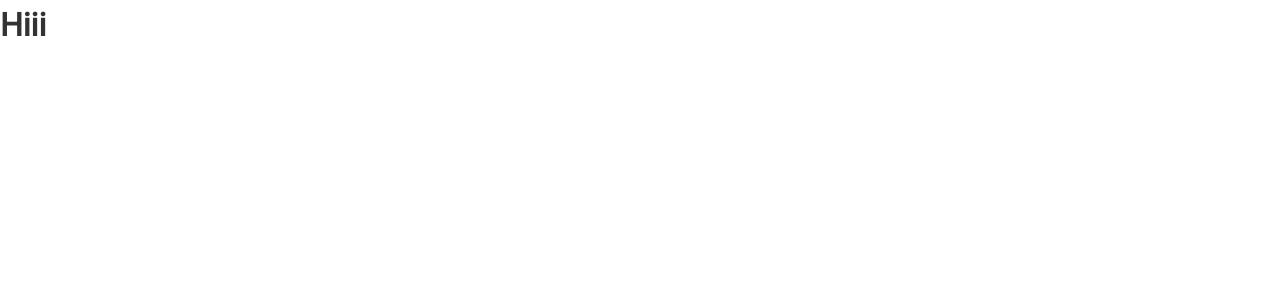
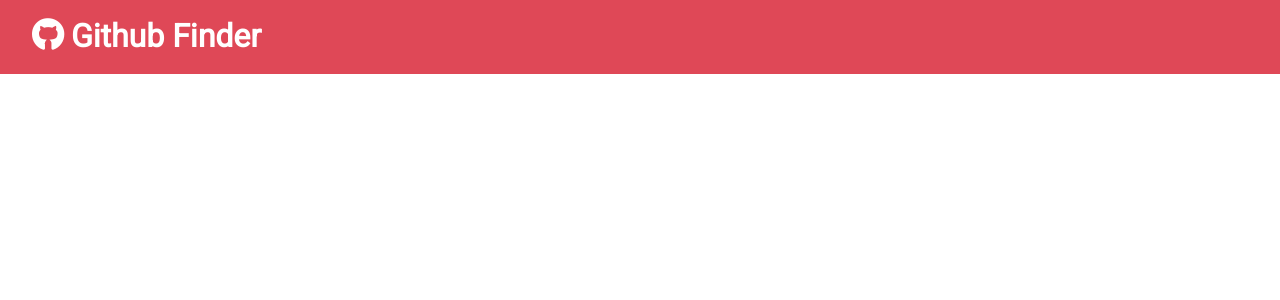
Before and after one commit to GoodnessObi/github-finder, a React (Create React App) app: page / in a window 1280 px wide. Shown: the top 300 px of the page. Built offline with nearby package versions, Linux system fonts and the light colour scheme.

Commit message:
feature: build navbar

```diff
--- a/public/index.html
+++ b/public/index.html
@@ -24,6 +24,12 @@
       work correctly both with client-side routing and a non-root public URL.
       Learn how to configure a non-root public URL by running `npm run build`.
     -->
+    <link
+			rel="stylesheet"
+			href="https://use.fontawesome.com/releases/v5.3.1/css/all.css"
+			integrity="sha384-mzrmE5qonljUremFsqc01SB46JvROS7bZs3IO2EmfFsd15uHvIt+Y8vEf7N7fWAU"
+			crossorigin="anonymous"
+		/>
     <title>React App</title>
   </head>
   <body>
--- a/src/App.js
+++ b/src/App.js
@@ -1,11 +1,16 @@
+import React, { Component } from 'react';
+import Navbar from './components/layout/Navbar';
 import './App.css';
 
-function App() {
-  return (
-    <div className="App">
-      <h1>Hiii</h1>
-    </div>
-  );
+class App extends Component {
+  render () {
+    return (
+      <div className="App">
+        <Navbar title="Github Finder" icon="fab fa-github" />
+      </div>
+    );
+  }
 }
 
+
 export default App;
--- /dev/null
+++ b/src/components/layout/Navbar.js
@@ -0,0 +1,26 @@
+import React, { Component } from 'react'
+import PropTypes from 'prop-types';
+
+export class Navbar extends Component {
+  static defaultProps = {
+    title: 'Github Finder',
+    icon: 'fab fa-github'
+  }
+
+  static propTypes = {
+    title: PropTypes.string.isRequired,
+    icon: PropTypes.string.isRequired
+  }
+
+  render() {
+    return (
+      <div className='navbar bg-primary'>
+        <h1>
+          <i className={this.props.icon}></i> {this.props.title}
+        </h1>
+      </div>
+    )
+  }
+}
+
+export default Navbar
```
